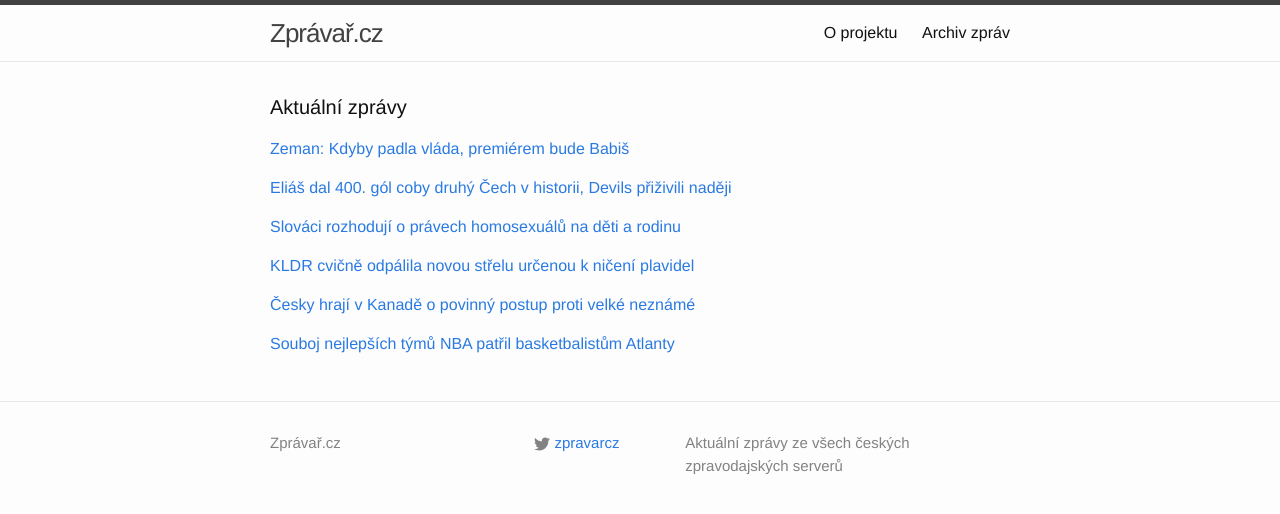
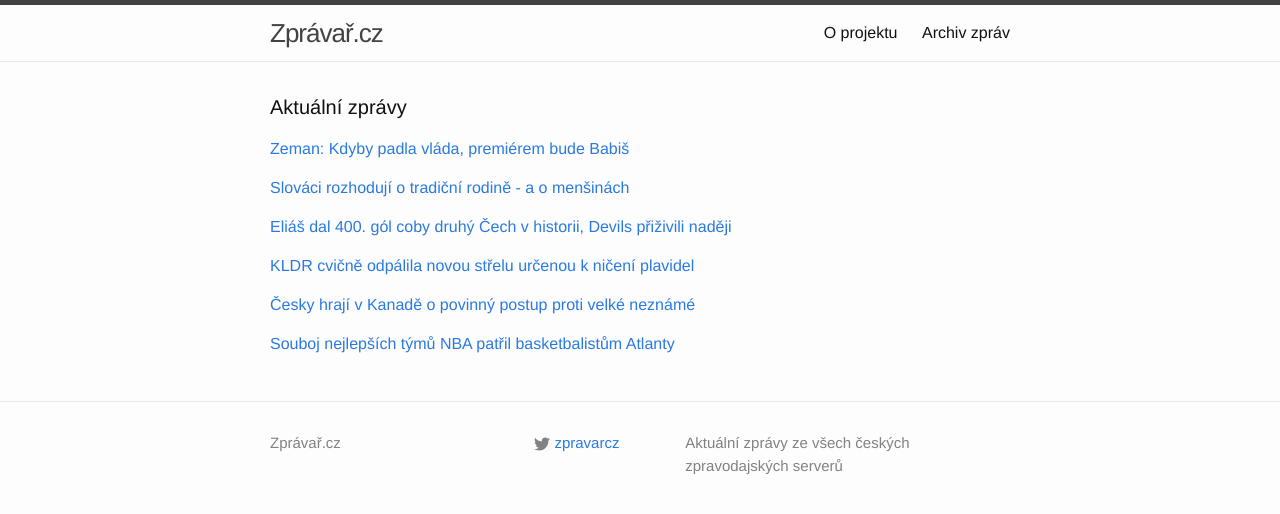
Before and after one commit to adliska/zpravar, a Jekyll site: the page built from index.html, in a window 1280 px wide. Shown: the top 514 px of the page. Built offline with Jekyll 4.4.1, drawn with Linux system fonts in a browser that asks for light colours; some of the changed lines change nothing that is shown.

Commit message:
zpravar news update

```diff
--- a/index.html
+++ b/index.html
@@ -21,8 +21,19 @@
 <li><a href=http://zpravy.aktualne.cz/domaci/zeman-kdyby-padla-vlada-jmenuji-premierem-babise/r~7015dc0aae9011e4aff10025900fea04/>Zeman: Kdyby padla vláda, jmenuji premiérem Babiše - zpravy.aktualne.cz</a></li>
 <li><a href=http://zpravy.idnes.cz/babise-bych-vybral-za-premiera-rika-zeman-fp2-/domaci.aspx?c=A150206_222904_domaci_neh>Kdyby padla vláda, premiérem bude Babiš, říká Zeman - zpravy.idnes.cz</a></li>
 </ul>
-</div><p><a href="javascript:;" onclick="toggle_visibility('zpravy1')">Eliáš dal 400. gól coby druhý Čech v historii, Devils přiživili naději</a></p>
+</div><p><a href="javascript:;" onclick="toggle_visibility('zpravy1')">Slováci rozhodují o tradiční rodině - a o menšinách</a></p>
 <div id="zpravy1" style="display:none">
+<ul>
+<li><a href=http://www.tyden.cz/rubriky/zahranici/evropa/slovaci-rozhoduji-o-tradicni-rodine-a-o-mensinach_332692.html>Slováci rozhodují o tradiční rodině - a o menšinách - www.tyden.cz</a></li>
+<li><a href=http://zpravy.idnes.cz/slovensko-referendum-o-adopci-deti-homosexualy-f5b-/zahranicni.aspx?c=A150205_143812_zahranicni_aba>Slováci rozhodují o právech homosexuálů na děti a rodinu - zpravy.idnes.cz</a></li>
+<li><a href=http://zpravy.e15.cz/zahranicni/udalosti/slovaci-hlasuji-o-ochrane-tradicni-rodiny-jejich-ucast-je-nejista-1160588>Slováci hlasují o ochraně tradiční rodiny, jejich účast je nejistá - zpravy.e15.cz</a></li>
+<li><a href=http://www.rozhlas.cz/_zprava/slovaci-v-referendu-hlasuji-o-ochrane-tradicni-rodiny--1452916>Slováci v referendu hlasují o ochraně tradiční rodiny  - www.rozhlas.cz</a></li>
+<li><a href=http://zpravy.aktualne.cz/zahranici/adopce-homosexualy-referendum-na-slovensku-zacalo/r~bfea0238ae9a11e49bec0025900fea04/>Adopce homosexuály? Referendum na Slovensku začalo - zpravy.aktualne.cz</a></li>
+<li><a href=http://www.novinky.cz/zahranicni/evropa/361030-slovaci-ve-vypjatem-referendu-rozhodnou-o-gayich-a-eutanazii.html>Slováci ve vypjatém referendu rozhodnou o gayích a eutanazii - www.novinky.cz</a></li>
+<li><a href=http://www.ceskatelevize.cz/ct24/svet/300790-slovenske-referendum-o-tradicni-rodine-asi-ztroskota-na-male-ucasti/>Slovenské referendum o tradiční rodině asi ztroskotá na malé účasti - www.ceskatelevize.cz</a></li>
+</ul>
+</div><p><a href="javascript:;" onclick="toggle_visibility('zpravy2')">Eliáš dal 400. gól coby druhý Čech v historii, Devils přiživili naději</a></p>
+<div id="zpravy2" style="display:none">
 <ul>
 <li><a href=http://www.tyden.cz/rubriky/sport/hokej/nhl/elias-dal-400-gol-coby-druhy-cech-v-historii-devils-prizivili-nadeji_332686.html>Eliáš dal 400. gól coby druhý Čech v historii, Devils přiživili naději - www.tyden.cz</a></li>
 <li><a href=http://www.tyden.cz/rubriky/sport/hokej/nhl/elias-dosahl-na-svuj-ctyrsty-gol-devils-vyhrali-i-diky-golu-jagra_332686.html>Eliáš dosáhl na svůj čtyřstý gól, Devils vyhráli i díky gólu Jágra - www.tyden.cz</a></li>
@@ -31,16 +42,6 @@
 <li><a href=http://hokej.idnes.cz/hokejova-nhl-c9i-/nhl.aspx?c=A150207_072747_nhl_par>Eliáš vstřelil v NHL svůj 400. gól a za New Jersey se trefil i Jágr   - hokej.idnes.cz</a></li>
 <li><a href=http://www.rozhlas.cz/_zprava/elias-pokoril-v-nhl-metu-400-golu-k-vyhre-devils-prispel-i-jagr--1452902>Eliáš pokořil v NHL metu 400 gólů, k výhře Devils přispěl i Jágr - www.rozhlas.cz</a></li>
 <li><a href=http://sport.aktualne.cz/elias-dal-400-gol-v-nhl-k-vyhre-devils-prispel-i-jagr/r~c6ca865eae9011e498be002590604f2e/>Eliáš dal 400. gól v NHL, k výhře Devils přispěl i Jágr - sport.aktualne.cz</a></li>
-</ul>
-</div><p><a href="javascript:;" onclick="toggle_visibility('zpravy2')">Slováci rozhodují o právech homosexuálů na děti a rodinu</a></p>
-<div id="zpravy2" style="display:none">
-<ul>
-<li><a href=http://zpravy.idnes.cz/slovensko-referendum-o-adopci-deti-homosexualy-f5b-/zahranicni.aspx?c=A150205_143812_zahranicni_aba>Slováci rozhodují o právech homosexuálů na děti a rodinu - zpravy.idnes.cz</a></li>
-<li><a href=http://zpravy.e15.cz/zahranicni/udalosti/slovaci-hlasuji-o-ochrane-tradicni-rodiny-jejich-ucast-je-nejista-1160588>Slováci hlasují o ochraně tradiční rodiny, jejich účast je nejistá - zpravy.e15.cz</a></li>
-<li><a href=http://www.rozhlas.cz/_zprava/slovaci-v-referendu-hlasuji-o-ochrane-tradicni-rodiny--1452916>Slováci v referendu hlasují o ochraně tradiční rodiny  - www.rozhlas.cz</a></li>
-<li><a href=http://zpravy.aktualne.cz/zahranici/adopce-homosexualy-referendum-na-slovensku-zacalo/r~bfea0238ae9a11e49bec0025900fea04/>Adopce homosexuály? Referendum na Slovensku začalo - zpravy.aktualne.cz</a></li>
-<li><a href=http://www.novinky.cz/zahranicni/evropa/361030-slovaci-ve-vypjatem-referendu-rozhodnou-o-gayich-a-eutanazii.html>Slováci ve vypjatém referendu rozhodnou o gayích a eutanazii - www.novinky.cz</a></li>
-<li><a href=http://www.ceskatelevize.cz/ct24/svet/300790-slovenske-referendum-o-tradicni-rodine-asi-ztroskota-na-male-ucasti/>Slovenské referendum o tradiční rodině asi ztroskotá na malé účasti - www.ceskatelevize.cz</a></li>
 </ul>
 </div><p><a href="javascript:;" onclick="toggle_visibility('zpravy3')">KLDR cvičně odpálila novou střelu určenou k ničení plavidel</a></p>
 <div id="zpravy3" style="display:none">
```
